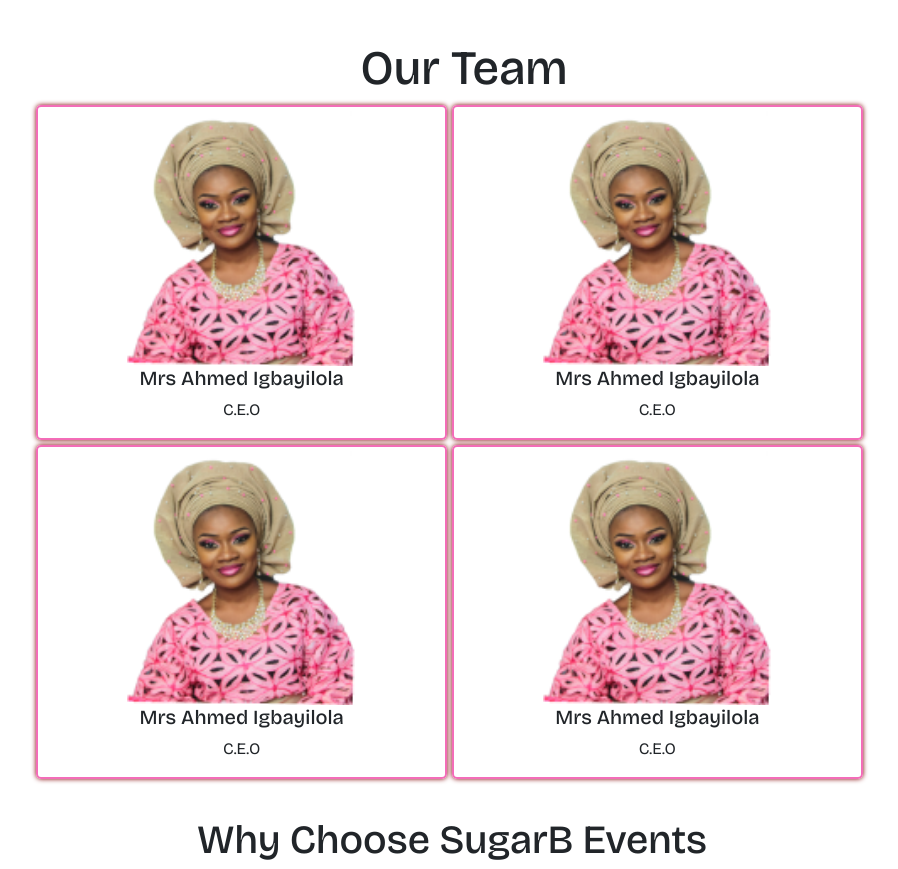
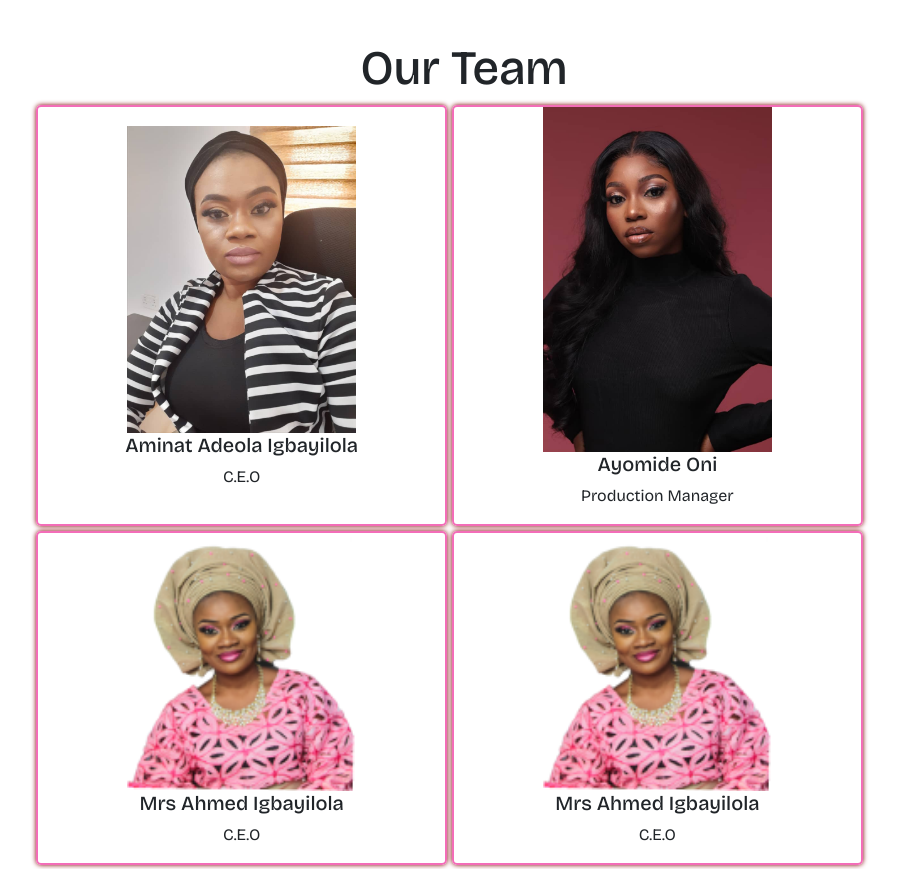
Before and after one commit to igbayilolaoa/Sugar-B-Events-Webpage, a plain HTML site: page index.html in a window 1280 px wide. Shown: the part 2551-3420 px from the top of the page, without its empty margins (176-1074 px from the left). Drawn offline with nearby package versions, Linux system fonts and the light colour scheme.

Commit message:
management pictures change

```diff
--- a/index.html
+++ b/index.html
@@ -256,9 +256,9 @@
 <div class="container-fluid row justify-content-center">
   <div class="teamContainer col-7 col-sm-5 col-md-4 d-flex flex-column justify-content-center align-items-center">
 
-<img src="./images/teamOne.png" style="width: 60%;"/>
+<img src="./images/Sugar.jpg" style="width: 60%;"/>
 <div style="text-align: center;">
-  <h5>Mrs Ahmed Igbayilola</h5>
+  <h5>Aminat Adeola Igbayilola</h5>
   <p>C.E.O</p>
 </div>
   </div>
@@ -266,10 +266,10 @@
 
   <div class="teamContainer col-7 col-sm-5 col-md-4 d-flex flex-column justify-content-center align-items-center">
 
-    <img src="./images/teamOne.png" style="width: 60%;"/>
+    <img src="./images/Ayomide.jpg" style="width: 60%;"/>
     <div style="text-align: center;">
-      <h5>Mrs Ahmed Igbayilola</h5>
-      <p>C.E.O</p>
+      <h5>Ayomide Oni</h5>
+      <p>Production Manager</p>
     </div>
       </div>
 
```
Also changed, not shown: images/Ayomide.jpg (added), images/Sugar.jpg (added).
